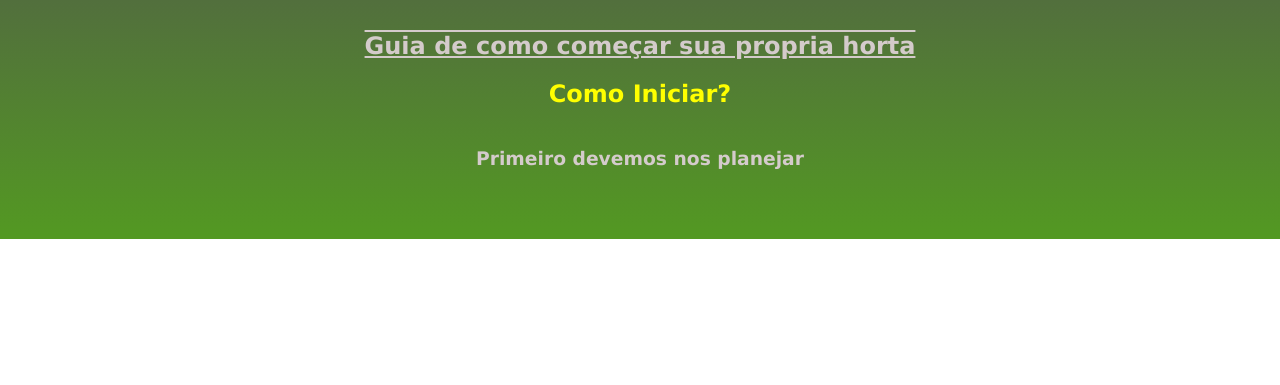
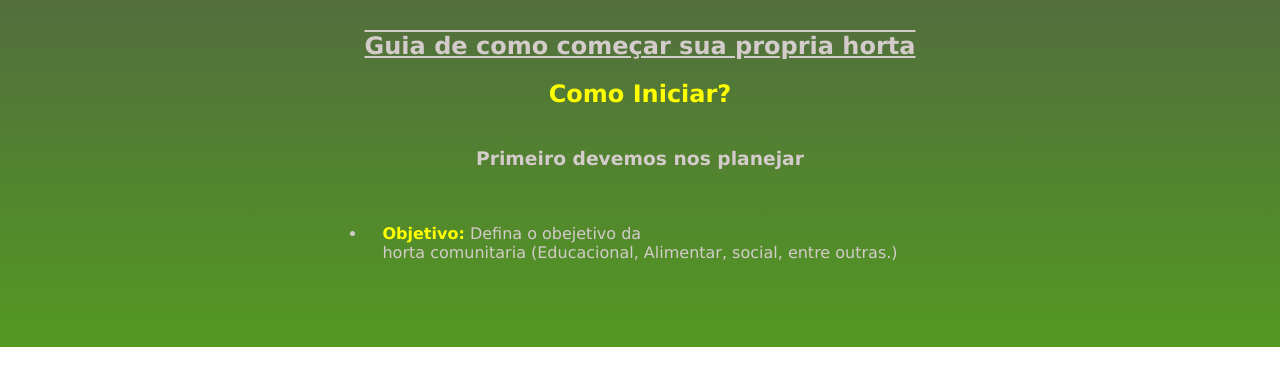
Before and after one commit to LuizFelipeNZ/Agrinho-Site-OFC, a plain HTML site: page saber.html in a window 1280 px wide. Shown: the part 291-676 px from the top of the page. Drawn offline with Linux system fonts and the light colour scheme.

Commit message:
gagagaga

```diff
--- a/saber.css
+++ b/saber.css
@@ -44,3 +44,12 @@ width: 200px;
     justify-content: center;
     color: yellow;
 }
+#lista-pla{
+    padding: 20px;
+    display: flex;
+    justify-content: center;
+    color: #d4cbcb;
+}
+#lista-pla li{
+    padding: 15px;
+}
--- a/saber.html
+++ b/saber.html
@@ -31,6 +31,12 @@
         <h3 style="padding: 20px; display: flex; justify-content: center; color: #d4cbcb;">
             Primeiro devemos nos planejar
         </h3>
+        <ul id="lista-pla">
+            <li>
+                <font color="yellow"><strong>Objetivo:</strong></font> Defina o obejetivo da <br>
+                horta comunitaria (Educacional, Alimentar, social, entre outras.)
+            </li>
+        </ul>
     </section>
 </body>
 </html>
```
